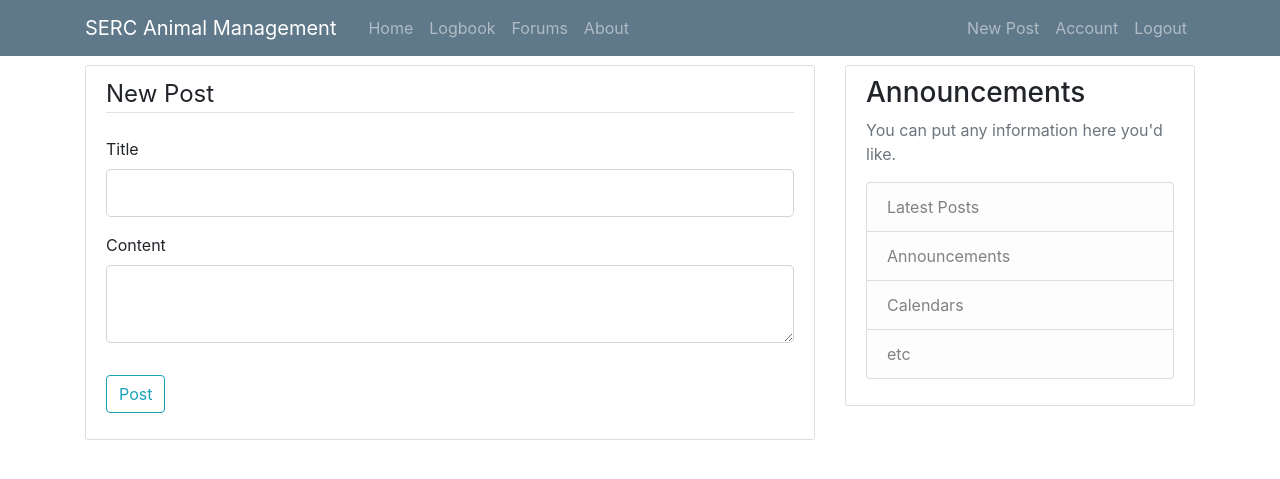
After one commit to nmclawrence010/AnimalFlaskApp, a Flask app: page /post/new in a window 1280 px wide. The commit adds this page. Shown: the top 479 px of the page. Run offline with Flask 2, Linux system fonts and the light colour scheme; a user stored in the database is signed in; some libraries are stand-ins or nearby versions.

Commit message:
17 March

```diff
--- a/SAMapp/forms.py
+++ b/SAMapp/forms.py
@@ -1,7 +1,7 @@
 from flask_wtf import FlaskForm
 from flask_wtf.file import FileField, FileAllowed
 from flask_login import current_user
-from wtforms import StringField, PasswordField, SubmitField, BooleanField, SelectField
+from wtforms import StringField, PasswordField, SubmitField, BooleanField, SelectField, DateTimeField, TextAreaField
 from wtforms.validators import DataRequired, Length, Email, EqualTo, ValidationError
 from SAMapp.models import User
 
@@ -31,6 +31,7 @@ class LoginForm(FlaskForm):
 	remember =  BooleanField('Remember Me')
 	submit = SubmitField('Login')
 
+#For changing details about the current account
 class UpdateAccountForm(FlaskForm):
 	username = StringField('Username', validators=[DataRequired(), Length(min=2, max =20)])
 	email = StringField('Email', validators=[DataRequired(), Email()])
@@ -54,8 +55,43 @@ class UpdateAccountForm(FlaskForm):
 class AddAnimal(FlaskForm):
 	#Dropdown for selecting classification
 	classification = ['Mammal', 'Reptile', 'Amphibian', 'Bird', 'Fish', 'Invertebrate']
-	seqSimilarity = SelectField('Delivery Types', choices=classification, default=1)
+	seqSimilarity = SelectField('Delivery Types', choices=classification) #SPAGHETTI
+
 	species = StringField('Species', validators=[DataRequired()])
 	feeding_information = StringField('Feed Information', validators=[DataRequired(), Length(max =150)])
 	residency_status = StringField('Residency Status', validators=[DataRequired(), Length(max =150)])
 	#qrCode_image =
+
+#For updating each animals info
+class UpdateAnimalInfoForm(FlaskForm):
+	species = StringField('Species', validators=[DataRequired()])
+	feeding_information = StringField('Feed Information', validators=[DataRequired(), Length(max =150)])
+	residency_status = StringField('Residency Status', validators=[DataRequired(), Length(max =150)])
+
+#Selecting current animal??????????????????????
+#class SelectCurrentAnimalForm(FlaskForm):
+	#select_animal = dropdown of animals
+
+#Form for adding feedings
+class AddFeedingForm(FlaskForm):
+	completed = BooleanField('Completed')
+	date_time = DateTimeField('Date & Time')
+	extra_information = StringField('Extra Information', validators=[DataRequired(), Length(max =150)])
+
+#Form for adding cleanings
+class AddCleaningForm(FlaskForm):
+	completed = BooleanField('Completed')
+	date_time = DateTimeField('Date & Time')
+	extra_information = StringField('Extra Information', validators=[DataRequired(), Length(max =150)])
+
+#Form for adding monitoring
+class AddMonitoringForm(FlaskForm):
+	completed = BooleanField('Completed')
+	date_time = DateTimeField('Date & Time')
+	extra_information = StringField('Extra Information', validators=[DataRequired(), Length(max =150)])
+
+#Forum post form
+class PostForm(FlaskForm):
+	title = StringField('Title', validators=[DataRequired()])
+	content = TextAreaField('Content', validators=[DataRequired()])
+	submit = SubmitField('Post')
--- a/SAMapp/models.py
+++ b/SAMapp/models.py
@@ -43,13 +43,13 @@ class Classification(db.Model):
 
 
 #Model for the animals
-class Animal(db.Model):
+class Animal(db.Model, UserMixin):
 	id = db.Column(db.Integer, primary_key=True)
 	species = db.Column(db.String(60), nullable=False)
 	classification = db.Column(db.String(20), db.ForeignKey('classification.classification_type'), nullable=False)
 	feeding_information = db.Column(db.String(150), nullable=False)
 	residency_status = db.Column(db.String(150), nullable=False)
-	qrCode_image = db.Column(db.String(20))
+	qrCode_image = db.Column(db.String(20), default='defaultanimal.jpg')
 
 	def __repr__(self):
 		return f"Animal('{self.species}', '{self.feeding_information}', '{self.residency_status}', '{self.qrCode_image}')"
--- a/SAMapp/routes.py
+++ b/SAMapp/routes.py
@@ -1,32 +1,11 @@
 import os
 import secrets
 from PIL import Image
-from flask import render_template, url_for, flash, redirect, request
+from flask import render_template, url_for, flash, redirect, request, abort
 from SAMapp import app, db, bcrypt
-from SAMapp.forms import RegistrationForm, LoginForm, UpdateAccountForm
+from SAMapp.forms import RegistrationForm, LoginForm, UpdateAccountForm, PostForm
 from SAMapp.models import User, Post
 from flask_login import login_user, current_user, logout_user, login_required
-
-posts = [
-	{
-		"author": "Niall Mclawrence",
-		"title": "Forum Test 1",
-		"content": "First Post Content",
-		"date_posted": "Feb 16, 2021"
-	},
-	{
-		"author": "Thomas Phillips",
-		"title": "Forum Test 2",
-		"content": "Second Post Content",
-		"date_posted": "Feb 17, 2021"
-	},
-	{
-		"author": "Andrew Lovell",
-		"title": "Forum Test 3",
-		"content": "Third Post Content",
-		"date_posted": "Feb 17, 2021"
-	}
-]
 
 @app.route("/")
 @app.route("/home")
@@ -37,9 +16,66 @@ def home():
 def logbook():
 	return render_template("logbook.html")
 
+#Select what the current animal is ?????????????????????????????????????????
+def current_animal(species):
+	form = SelectCurrentAnimalForm
+	if form.validate_on_submit():
+		species = AddAnimal.query.filter_by(species=species.data).first()
+
 @app.route("/forums")
 def forums():
+	posts = Post.query.all()
 	return render_template("forums.html", posts=posts)
+
+#Creating posts
+@app.route("/post/new", methods=['GET', 'POST'])
+@login_required
+def new_post():
+	form = PostForm()
+	if form.validate_on_submit():
+		post = Post(title=form.title.data, content=form.content.data, author=current_user)
+		db.session.add(post)
+		db.session.commit()
+		flash('Your post has been created!', 'success')
+		return redirect(url_for('forums'))
+	return render_template('create_post.html', title='New Post', form=form, legend='New Post')
+
+#For going to specific posts
+@app.route("/post/<int:post_id>")
+def post(post_id):
+	post = Post.query.get_or_404(post_id)
+	return render_template('post.html', title=post.title, post=post)
+
+#For updating and deleting posts
+@app.route("/post/<int:post_id>/update", methods=['GET', 'POST'])
+@login_required
+def update_post(post_id):
+	post = Post.query.get_or_404(post_id)
+	if post.author != current_user:
+		abort(403)
+	form = PostForm()
+	if form.validate_on_submit():
+		post.title = form.title.data
+		post.content = form.content.data
+		db.session.commit()
+		flash('Your post has been updated!', 'success')
+		return redirect(url_for('post', post_id=post.id))
+	elif request.method == 'GET':
+		form.title.data = post.title
+		form.content.data = post.content
+	return render_template('create_post.html', title='Update Post', form=form,
+							legend='Update Post')
+
+@app.route("/post/<int:post_id>/delete", methods=['POST'])
+@login_required
+def delete_post(post_id):
+    post = Post.query.get_or_404(post_id)
+    if post.author != current_user:
+        abort(403)
+    db.session.delete(post)
+    db.session.commit()
+    flash('Your post has been deleted!', 'success')
+    return redirect(url_for('home'))
 
 @app.route("/about")
 def about():
@@ -54,8 +90,8 @@ def register():
 		hashed_password = bcrypt.generate_password_hash(form.password.data).decode('utf-8')       #Hashes the password on submit
 		user = User(username=form.username.data, email=form.email.data, password=hashed_password) #Passes in the hashed password
 		db.session.add(user)
-		db.session.commit() #adds user to database
-		flash('Your account has been created! You can now log in', 'success')   #Shows message on creation
+		db.session.commit() 													#adds user to database
+		flash('Your account has been created! You can now log in', 'success')   #Message user sees on creation
 		return redirect(url_for('login'))										#Sends them to login page
 	return render_template('register.html', title='Register', form=form)
 
@@ -86,10 +122,11 @@ def save_picture(form_picture):
 	picture_fn =random_hex + f_ext
 	picture_path = os.path.join(app.root_path, 'static/profile_pics', picture_fn)
 
-	output_size = (125, 125)		#
-	i = Image.open(form_picture)	#
-	i.thumbnail(output_size)		#Resizing the image before saving
-	i.save(picture_path)			#
+	#Resizing the image before saving
+	output_size = (125, 125)
+	i = Image.open(form_picture)
+	i.thumbnail(output_size)
+	i.save(picture_path)
 
 	return picture_fn
 
--- a/SAMapp/static/main.css
+++ b/SAMapp/static/main.css
@@ -98,3 +98,11 @@ a.article-title:hover {
   background-color: #222629;
   color: white;
 }
+
+.button3 {
+  background: url("static/pencil30.jpg")!important;
+}
+
+.table {
+  margin-bottom: 25px;
+}
--- /dev/null
+++ b/SAMapp/templates/create_post.html
@@ -0,0 +1,41 @@
+{% extends "layout.html" %}
+{% block content %}
+<div class="content-section">
+	<form method="POST" action="">
+		{{ form .hidden_tag()}}
+		<fieldset class="form-group">
+			<legend class="border-bottom mb-4">{{ legend }}</legend>
+			<div class="form-group">
+				{{ form.title.label(class="form-control-label") }}
+
+				{% if form.title.errors %}
+				{{ form.title(class="form-control form-control-lg is-invalid") }}
+				<div class="invaild-feedback">
+					{% for error in form.title.errors %}
+						<span>{{ error }}</span>
+					{% endfor %}
+				</div>
+				{% else %}
+					{{ form.title(class="form-control form-control-lg") }}
+				{% endif %}
+			</div>
+			<div class="form-group">
+				{{ form.content.label(class="form-control-label") }}
+
+				{% if form.content.errors %}
+				{{ form.content(class="form-control form-control-lg is-invalid") }}
+				<div class="invaild-feedback">
+					{% for error in form.content.errors %}
+						<span>{{ error }}</span>
+					{% endfor %}
+				</div>
+				{% else %}
+					{{ form.content(class="form-control form-control-lg") }}
+				{% endif %}
+		</fieldset>
+		<div class="form-group">
+			{{ form.submit(class="btn btn-outline-info") }}
+		</div>
+	</form>
+</div>
+{% endblock content %}
--- a/SAMapp/templates/layout.html
+++ b/SAMapp/templates/layout.html
@@ -41,6 +41,7 @@
         <!-- Navbar Right Side -->
         <div class="navbar-nav">
           {% if current_user.is_authenticated %}
+          <a class="nav-item nav-link" href="{{ url_for('new_post') }}">New Post</a>
           <a class="nav-item nav-link" href="{{ url_for('account') }}">Account</a>
           <a class="nav-item nav-link" href="{{ url_for('logout') }}">Logout</a>
           {% else %}
@@ -69,7 +70,7 @@
     </div>
     <div class="col-md-4">
       <div class="content-section">
-        <h3>Our Sidebar</h3>
+        <h3>Announcements</h3>
         <p class='text-muted'>You can put any information here you'd like.
           <ul class="list-group">
             <li class="list-group-item list-group-item-light">Latest Posts</li>
```
Also changed, not shown: SAMapp/templates/forums.html (+6 -5 lines), SAMapp/templates/logbook.html (+93 -15 lines), SAMapp/templates/post.html (added, +39 -0 lines), SAMapp/site.db, SAMapp/static/animal_pics/defaultanimal.jpg (added), SAMapp/static/pencil30.jpg (added), SAMapp/static/profile_pics/75ee2d9eae557ab8.jpg (added), SAMapp/static/profile_pics/7c3bc15035f95ab8.jpg (deleted), SAMapp/static/profile_pics/a0bc696d83f9da5a.png (added).
